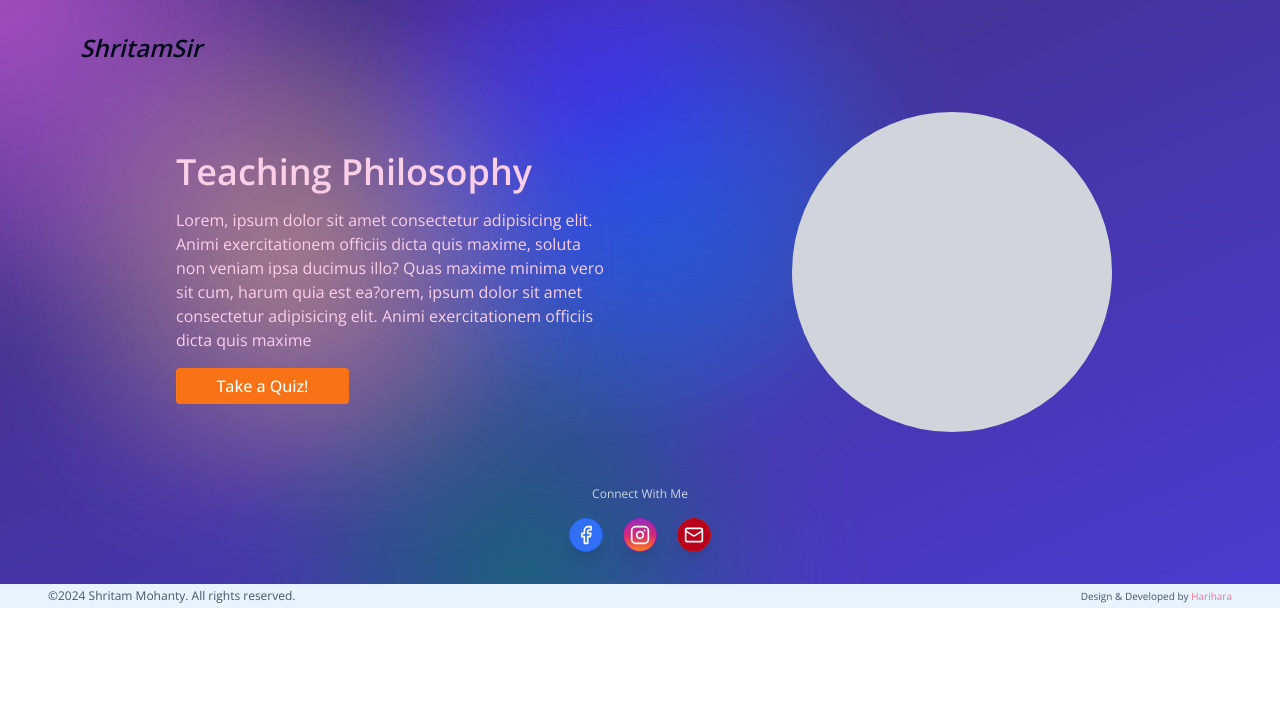
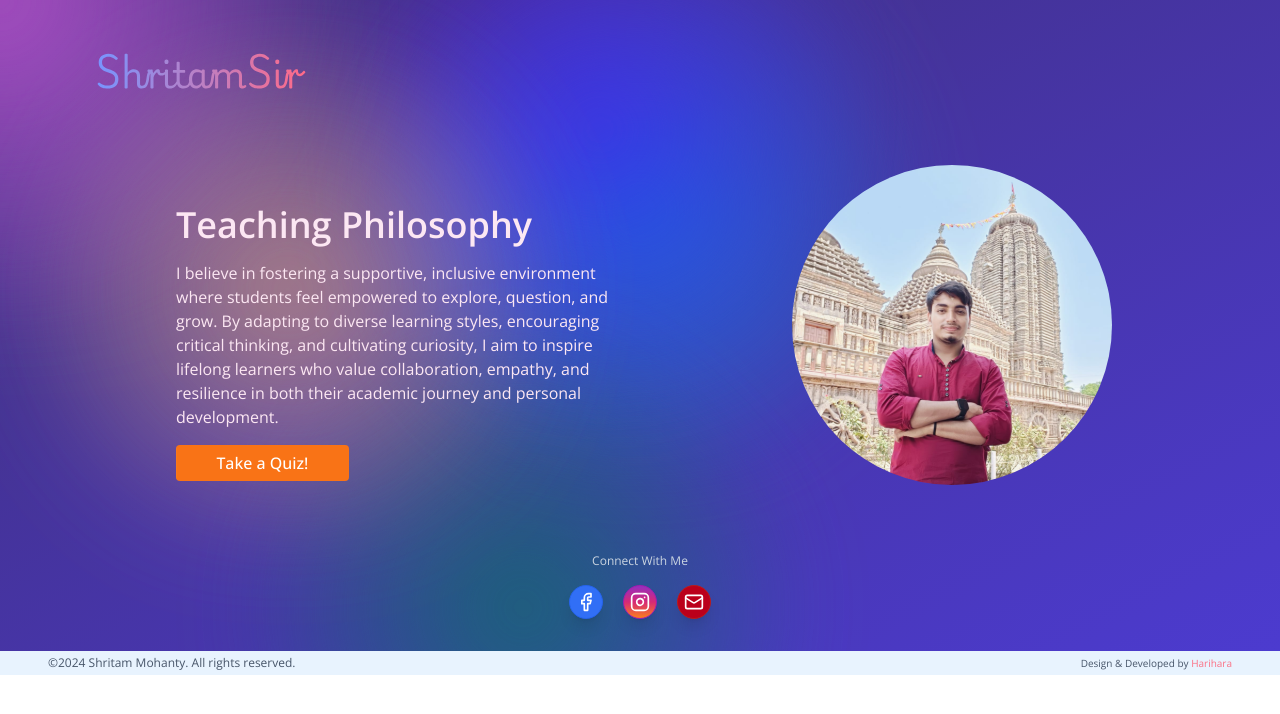
Before and after one commit to harry713j/shritam-sir, a Next.js app: page / in a window 1280 px wide. Shown: the top 714 px of the page. Built offline with nearby package versions, Linux system fonts and the light colour scheme.

Commit message:
Update content (#7)
* Fix empty interface eslint

* Fix eslint error-2

* Fix dynamic route error

* Update the contents

```diff
--- a/src/app/page.tsx
+++ b/src/app/page.tsx
@@ -3,7 +3,7 @@ import Link from "next/link";
 import Image from "next/image";
 import { Facebook, Instagram, Mail } from "lucide-react";
 import { useEffect, useState } from "react";
-import { animated, useSpring, useSpringValue } from "@react-spring/web";
+import { animated, useSpringValue } from "@react-spring/web";
 
 export default function Home() {
   const [mousePosition, setMousePosition] = useState({ x: 0, y: 0 });
@@ -51,24 +51,31 @@ export default function Home() {
 
       <div className="z-10 flex flex-col  md:space-y-12 min-[700px]:space-y-11 sm:space-y-10 space-y-8">
         <section>
-          <span>
-            <Link href={"/"}>
-              {/* <Image src="" alt="logo" /> */}
-              <p className="text-2xl italic font-semibold">ShritamSir</p>
+          <span className="inline-block xl:w-[240px]  md:w-[200px] w-[180px] ">
+            <Link href={"/"} className="w-full h-full">
+              <Image
+                src="/main_logo.svg"
+                width={240}
+                height={240}
+                layout="responsive"
+                alt="logo"
+                className="w-full h-full"
+              />
             </Link>
           </span>
         </section>
         <section className="flex sm:flex-row flex-col-reverse items-center xl:items-start sm:justify-around ">
           <div className="xl:w-2/5 md:w-1/2 mt-4 flex flex-col xl:py-6 py-4 px-2 space-y-4">
-            <h1 className="xl:text-4xl md:text-[2rem] text-3xl font-semibold text-pink-200">
+            <h1 className="xl:text-4xl md:text-[2rem] text-3xl font-semibold text-pink-100">
               Teaching Philosophy
             </h1>
-            <p className="font-normal xl:text-base md:text-[15px] text-sm text-pink-200 select-none">
-              Lorem, ipsum dolor sit amet consectetur adipisicing elit. Animi
-              exercitationem officiis dicta quis maxime, soluta non veniam ipsa
-              ducimus illo? Quas maxime minima vero sit cum, harum quia est
-              ea?orem, ipsum dolor sit amet consectetur adipisicing elit. Animi
-              exercitationem officiis dicta quis maxime
+            <p className="font-normal xl:text-base md:text-[15px] text-sm text-pink-100 select-none">
+              I believe in fostering a supportive, inclusive environment where
+              students feel empowered to explore, question, and grow. By
+              adapting to diverse learning styles, encouraging critical
+              thinking, and cultivating curiosity, I aim to inspire lifelong
+              learners who value collaboration, empathy, and resilience in both
+              their academic journey and personal development.
             </p>
             <div className="relative overflow-hidden flex items-center justify-center cursor-pointer ease-in-out xl:w-2/5 w-1/2 px-3 py-1.5 rounded mt-4 transition-all  bg-orange-500 group">
               <span className="absolute bottom-0 left-0 w-full h-full transition-all duration-500 ease-in-out delay-200 -translate-x-full bg-orange-400  rounded-md group-hover:translate-x-0"></span>
@@ -81,9 +88,15 @@ export default function Home() {
             </div>
           </div>
           <div>
-            <span>
-              {/* <Image src="" alt="picture" /> */}
-              <span className="inline-block xl:w-[320px] xl:h-[320px] md:w-[280px] md:h-[280px]  w-[240px] h-[240px] rounded-full bg-gray-300"></span>
+            <span className="inline-block xl:w-[320px] xl:h-[320px] md:w-[280px] md:h-[280px]  w-[240px] h-[240px] rounded-full overflow-hidden">
+              <Image
+                src="/main_pic.svg"
+                width={320}
+                height={320}
+                // className="w-full h-full"
+                layout="responsive"
+                alt="picture"
+              />
             </span>
           </div>
         </section>
@@ -114,7 +127,7 @@ export default function Home() {
             </span>
             <span className="border border-red-700 shadow-lg flex items-center justify-center p-1.5 rounded-full bg-[#BB001B]">
               <a
-                href="www.gmail.com"
+                href="mailto:shritammohanty898@gmail.com"
                 target="_blank"
                 rel="noopener noreferrer"
                 className="inline-block text-white w-5 h-5"
--- a/src/app/quiz/page.tsx
+++ b/src/app/quiz/page.tsx
@@ -21,6 +21,7 @@ import { useRouter } from "next/navigation";
 import { QuizCard } from "@/components/QuizCard";
 import Link from "next/link";
 import { useSpringValue, animated } from "@react-spring/web";
+import Image from "next/image";
 
 function Quiz() {
   const [quizzes, setQuizzes] = useState<Quiz[]>([]);
@@ -89,10 +90,16 @@ function Quiz() {
         className="w-full flex flex-col items-start xl:px-20 xl:py-8 md:px-12 md:py-6 sm:px-8 sm:py-4 p-4 py-3 md:space-y-12 min-[700px]:space-y-11 sm:space-y-10 space-y-8 bg-gradient-to-br from-extralight-cyan to-extralight-sky"
       >
         <section>
-          <span>
-            <Link href={"/"}>
-              {/* <Image src="" alt="logo" /> */}
-              <p className="text-2xl italic font-semibold">ShritamSir</p>
+          <span className="inline-block xl:w-[240px]  md:w-[200px] w-[180px] ">
+            <Link href={"/"} className="w-full h-full">
+              <Image
+                src="/main_logo.svg"
+                width={240}
+                height={240}
+                layout="responsive"
+                alt="logo"
+                className="w-full h-full"
+              />
             </Link>
           </span>
         </section>
@@ -181,10 +188,16 @@ function Quiz() {
       className="w-full flex flex-col items-start xl:px-20 xl:py-8 md:px-12 md:py-6 sm:px-8 sm:py-4 p-4 py-3 md:space-y-12 min-[700px]:space-y-11 sm:space-y-10 space-y-8 bg-gradient-to-br from-extralight-cyan to-extralight-sky"
     >
       <section>
-        <span>
-          <Link href={"/"}>
-            {/* <Image src="" alt="logo" /> */}
-            <p className="text-2xl italic font-semibold">ShritamSir</p>
+        <span className="inline-block xl:w-[240px]  md:w-[200px] w-[180px] ">
+          <Link href={"/"} className="w-full h-full">
+            <Image
+              src="/main_logo.svg"
+              width={240}
+              height={240}
+              layout="responsive"
+              alt="logo"
+              className="w-full h-full"
+            />
           </Link>
         </span>
       </section>
```
Also changed, not shown: public/main_logo.svg (added), public/main_pic.svg (added).
